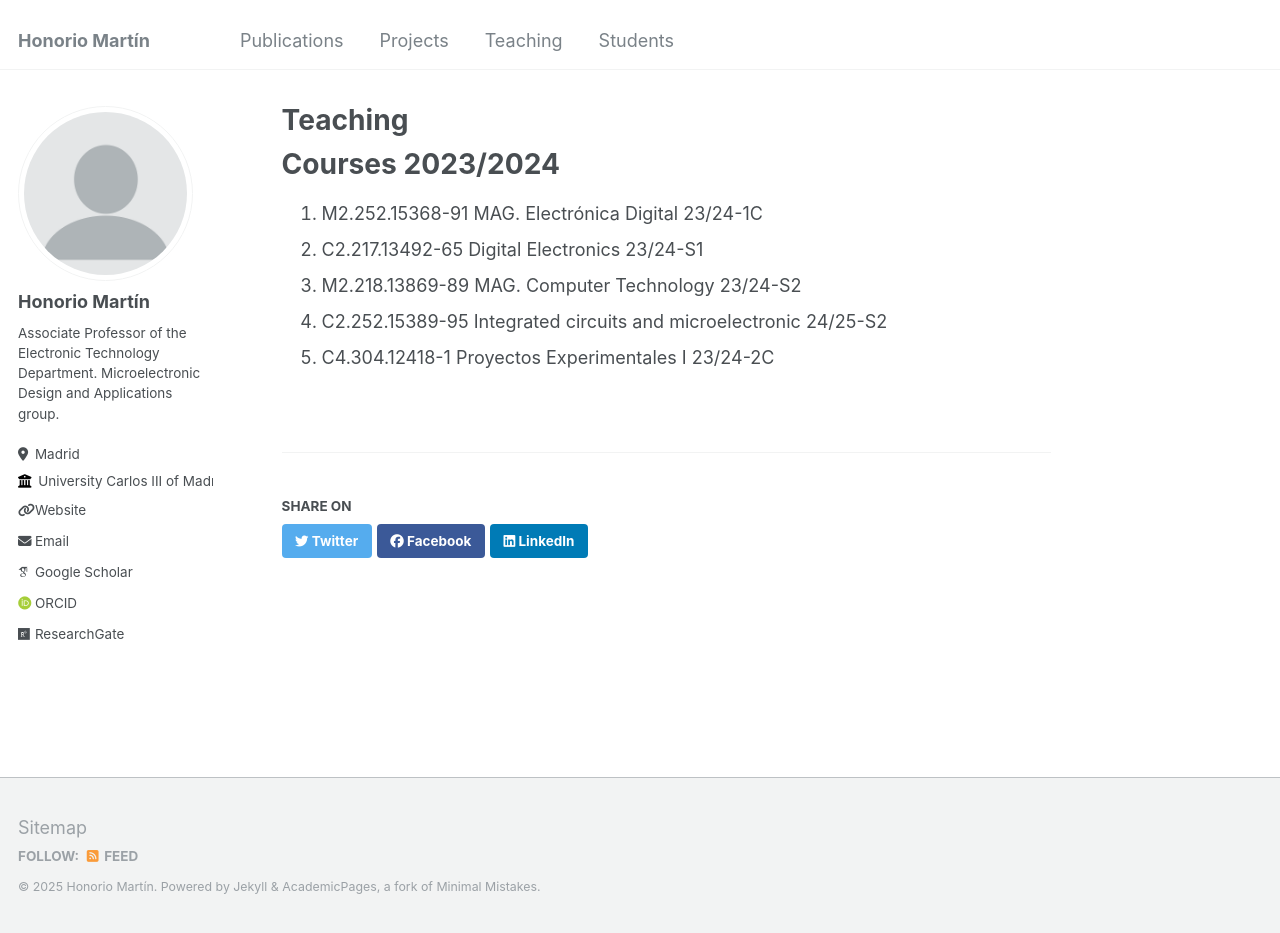
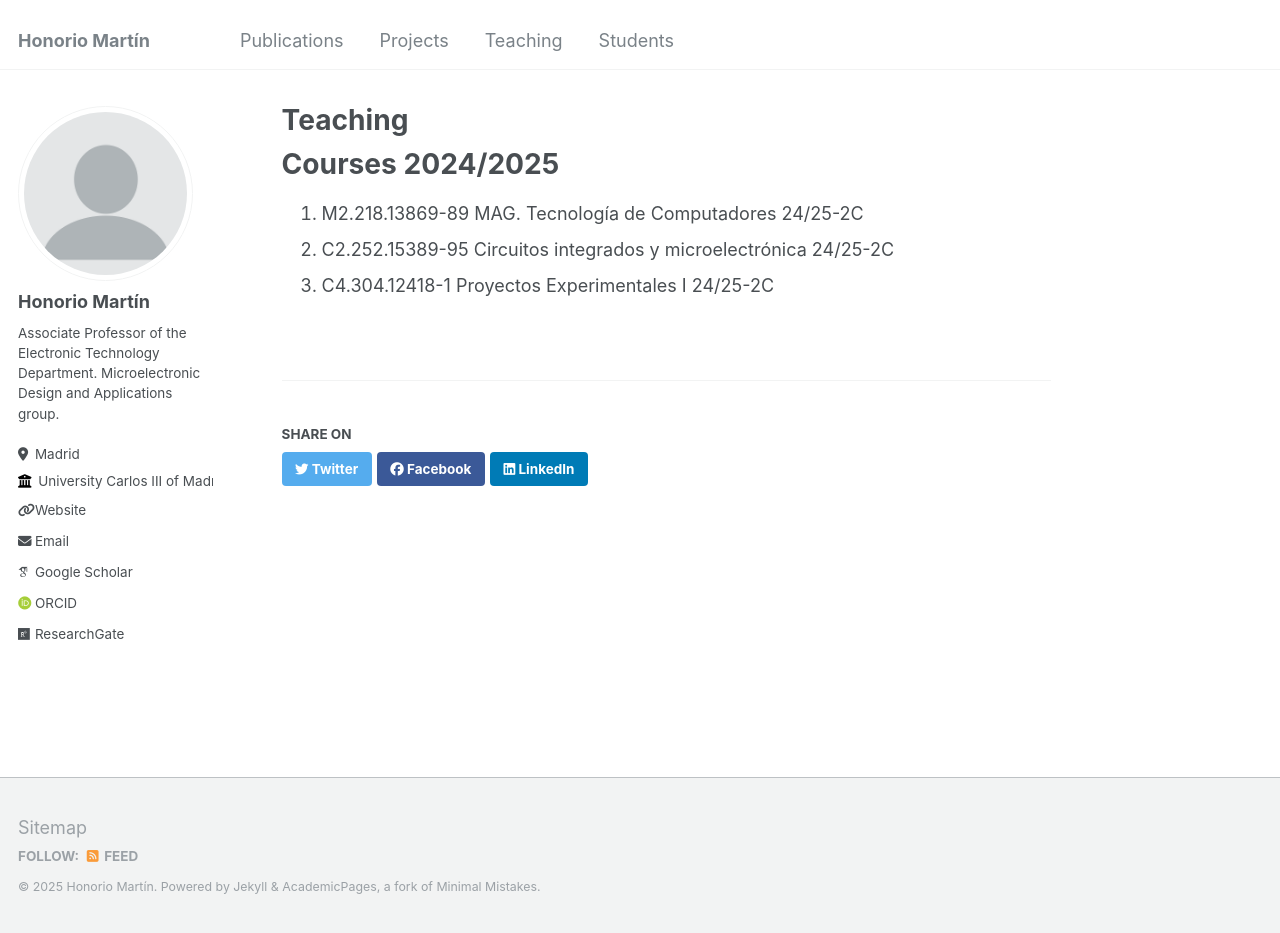
Before and after one commit to hmartin-uc3m/hmartin-uc3m.github.io, a Jekyll site: the page built from _teaching/Current_teaching.md, in a window 1280 px wide and 933 px high. Built offline with Jekyll 4.4.1, drawn with Linux system fonts in a browser that asks for light colours; some web fonts are replaced.

Commit message:
Update Current_teaching.md

```diff
--- a/_teaching/Current_teaching.md
+++ b/_teaching/Current_teaching.md
@@ -4,10 +4,8 @@ collection: teaching
 permalink: /teaching/
 ---
 
-Courses 2023/2024
+Courses 2024/2025
 ======
-1. M2.252.15368-91 MAG. Electrónica Digital 23/24-1C
-2. C2.217.13492-65 Digital Electronics 23/24-S1
-3. M2.218.13869-89 MAG. Computer Technology 23/24-S2
-4. C2.252.15389-95 Integrated circuits and microelectronic 24/25-S2
-5. C4.304.12418-1 Proyectos Experimentales I 23/24-2C
+1. M2.218.13869-89 MAG. Tecnología de Computadores 24/25-2C
+2. C2.252.15389-95 Circuitos integrados y microelectrónica 24/25-2C
+3. C4.304.12418-1 Proyectos Experimentales I 24/25-2C
```
